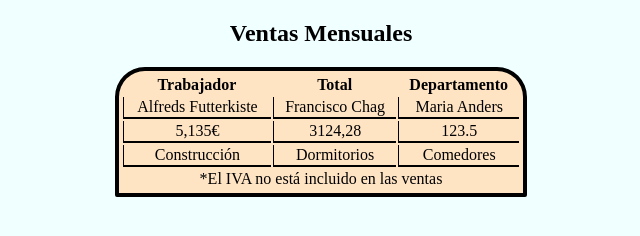
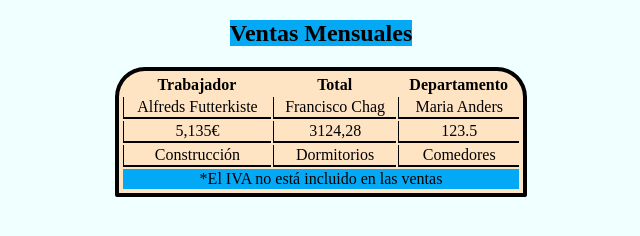
Before and after one commit to manu9688/css, a plain HTML site: page bordeCircular.html in a window 1280 px wide. Shown: the whole page, without its empty margins (319-959 px from the left). Drawn offline with Linux system fonts and the light colour scheme.

Commit message:
ejercicio tabla con borde circular1

```diff
--- a/css/styleBordeCircular.css
+++ b/css/styleBordeCircular.css
@@ -20,8 +20,8 @@ margin:auto;
 h2{
     text-align: center;
 }
-h2:hover{
-    color: blue;
+span{
+    background-color: #03a9f4;
 }
 .borde-left{
     border-bottom: 2px solid black;
@@ -30,3 +30,6 @@ h2:hover{
 tr{
     text-align: center;
 }
+#fondoAzul{
+    background-color: #03a9f4;
+}
```
Also changed, not shown: css/overflow.css (added), overflow.html (added).
